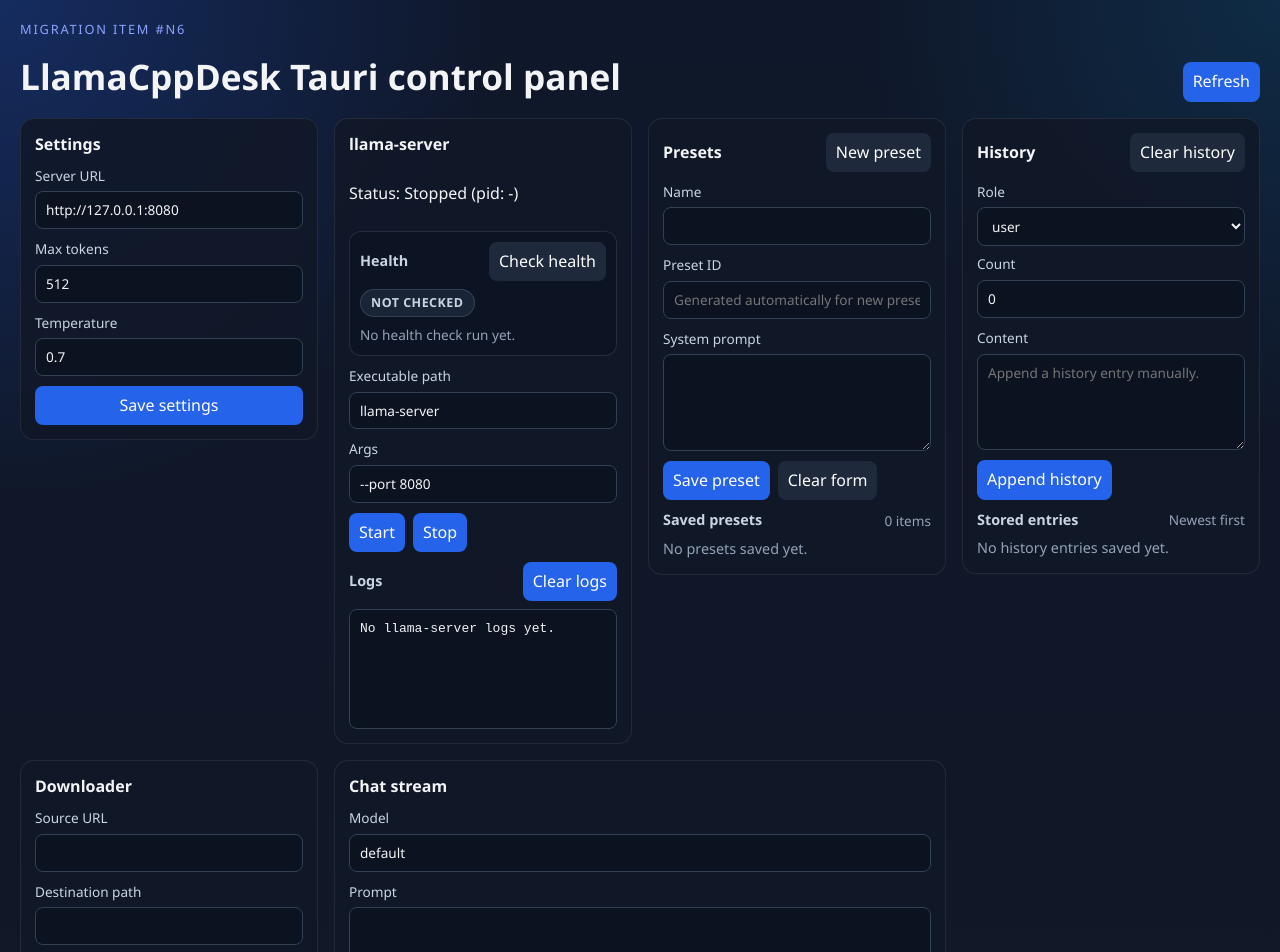
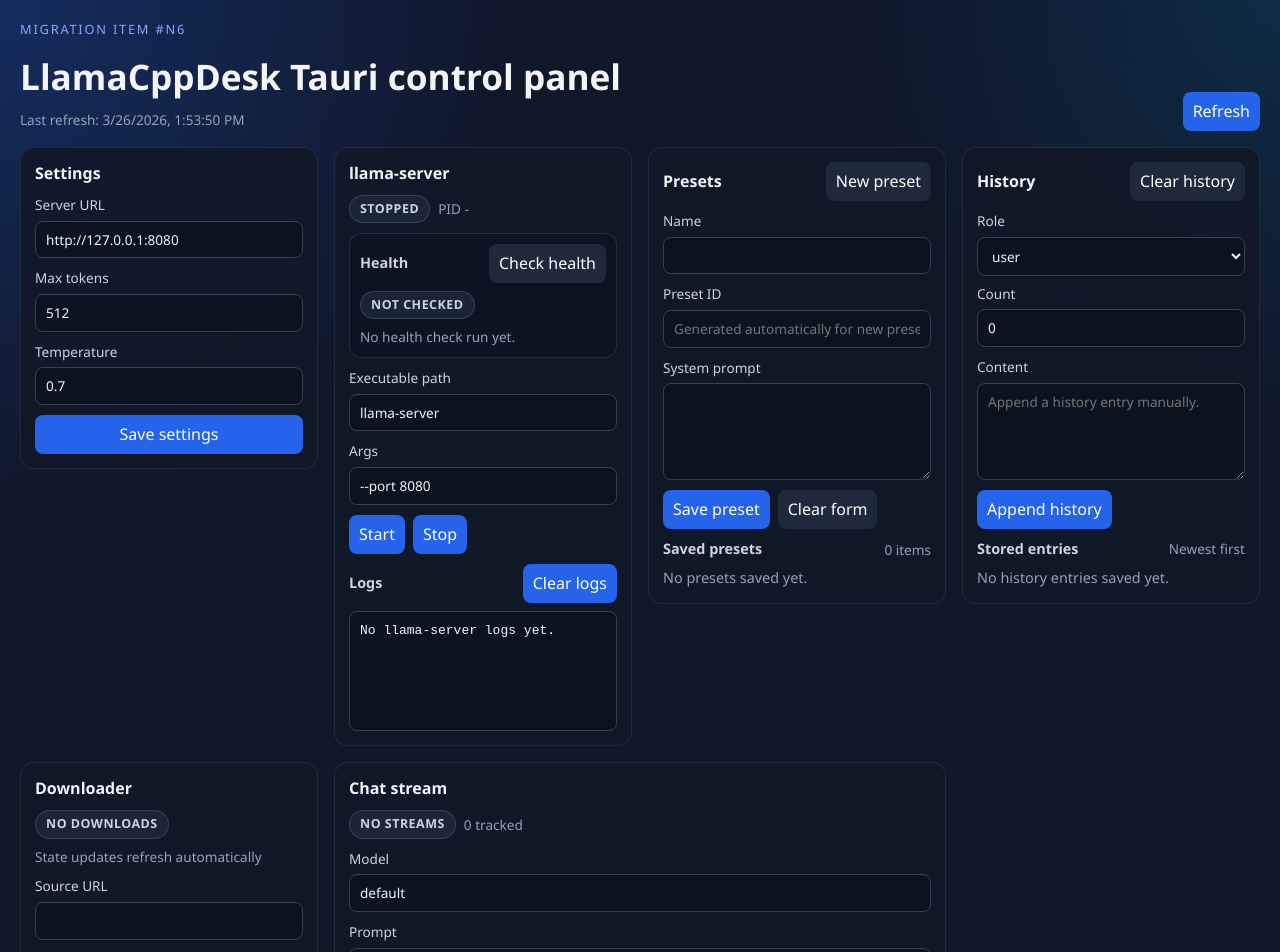
Before and after one commit to isink17/llama.cpp-gui, a React (Vite) app in the folder ui/: page / in a window 1280 px wide. Shown: the top 952 px of the page. Built offline with nearby package versions, Linux system fonts and the light colour scheme.

Commit message:
feat(ui): add refresh timestamp and status badges
Improves migration control panel observability with last-refresh display and clearer process/chat/download status indicators.

```diff
--- a/ui/src/App.tsx
+++ b/ui/src/App.tsx
@@ -43,6 +43,33 @@
   return Number.isNaN(date.getTime()) ? value : date.toLocaleString();
 };
 
+const formatStatusLabel = (value: string) =>
+  value
+    .replace(/_/g, ' ')
+    .replace(/\b\w/g, (character) => character.toUpperCase());
+
+const getToneForState = (value: string) => {
+  switch (value.toLowerCase()) {
+    case 'running':
+    case 'streaming':
+    case 'completed':
+    case 'healthy':
+      return 'success';
+    case 'downloading':
+      return 'info';
+    case 'cancelled':
+    case 'stopped':
+    case 'idle':
+    case 'not checked':
+      return 'neutral';
+    case 'failed':
+    case 'unhealthy':
+      return 'danger';
+    default:
+      return 'neutral';
+  }
+};
+
 function App() {
   const [settings, setSettings] = useState<Settings>({
     serverUrl: 'http://127.0.0.1:8080',
@@ -57,6 +84,7 @@
   const [processHealth, setProcessHealth] =
     useState<LlamaServerHealthStatus | null>(null);
   const [processHealthBusy, setProcessHealthBusy] = useState(false);
+  const [lastRefreshAt, setLastRefreshAt] = useState<string | null>(null);
 
   const [downloadUrl, setDownloadUrl] = useState('');
   const [downloadPath, setDownloadPath] = useState('');
@@ -115,6 +143,8 @@
       setHistoryEntries(loadedHistory);
     } catch (error) {
       setMessage(String(error));
+    } finally {
+      setLastRefreshAt(new Date().toISOString());
     }
   }, []);
 
@@ -359,6 +389,30 @@
       ? 'healthy'
       : 'unhealthy'
     : 'idle';
+  const processBadgeLabel = processStatus.running
+    ? 'Running'
+    : processStatus.lastExitCode !== undefined &&
+        processStatus.lastExitCode !== null
+      ? `Exited ${processStatus.lastExitCode}`
+      : 'Stopped';
+  const processBadgeTone = processStatus.running
+    ? 'success'
+    : processStatus.lastExitCode !== undefined &&
+        processStatus.lastExitCode !== null
+      ? 'danger'
+      : 'neutral';
+  const chatSummaryLabel = activeStream
+    ? `Streaming ${activeStream.model}`
+    : chatStatuses.length
+      ? 'Idle'
+      : 'No streams';
+  const chatSummaryTone = activeStream
+    ? 'info'
+    : chatStatuses.some((item) => item.state === 'failed')
+      ? 'danger'
+      : chatStatuses.some((item) => item.state === 'completed')
+        ? 'success'
+        : 'neutral';
 
   return (
     <main className="app-shell">
@@ -366,6 +420,12 @@
         <div>
           <p className="eyebrow">Migration item #n6</p>
           <h1>LlamaCppDesk Tauri control panel</h1>
+          <div className="header-meta">
+            <span className="hint">
+              Last refresh:{' '}
+              {lastRefreshAt ? formatTimestamp(lastRefreshAt) : 'Waiting...'}
+            </span>
+          </div>
         </div>
         <button onClick={() => void refreshAll()}>Refresh</button>
       </header>
@@ -414,10 +474,12 @@
 
         <article className="card">
           <h2>llama-server</h2>
-          <p>
-            Status: {processStatus.running ? 'Running' : 'Stopped'} (pid:{' '}
-            {processStatus.pid ?? '-'})
-          </p>
+          <div className="status-summary">
+            <span className={`status-badge ${processBadgeTone}`}>
+              {processBadgeLabel}
+            </span>
+            <span className="hint">PID {processStatus.pid ?? '-'}</span>
+          </div>
           <div className="health-panel">
             <div className="panel-header">
               <h3>Health</h3>
@@ -628,6 +690,12 @@
 
         <article className="card">
           <h2>Downloader</h2>
+          <div className="status-summary">
+            <span className="status-badge neutral">
+              {downloads.length ? `${downloads.length} tracked` : 'No downloads'}
+            </span>
+            <span className="hint">State updates refresh automatically</span>
+          </div>
           <label>
             Source URL
             <input
@@ -646,13 +714,30 @@
           <ul>
             {downloads.map((item) => (
               <li key={item.downloadId}>
-                <strong>{item.downloadId}</strong> {item.state}{' '}
-                {item.percentComplete !== null && item.percentComplete !== undefined
-                  ? `(${item.percentComplete.toFixed(1)}%)`
-                  : ''}
-                <button onClick={() => void cancelDownload(item.downloadId)}>
-                  Cancel
-                </button>
+                <div className="status-summary">
+                  <span className={`status-badge ${getToneForState(item.state)}`}>
+                    {formatStatusLabel(item.state)}
+                  </span>
+                  <strong>{item.downloadId}</strong>
+                </div>
+                {item.state === 'failed' && item.error ? (
+                  <div className="hint">{item.error}</div>
+                ) : null}
+                {item.sourceUrl ? <div className="hint">{item.sourceUrl}</div> : null}
+                {item.destinationPath ? (
+                  <div className="hint">{item.destinationPath}</div>
+                ) : null}
+                <div className="hint">
+                  {item.percentComplete !== null &&
+                  item.percentComplete !== undefined
+                    ? `${item.percentComplete.toFixed(1)}%`
+                    : 'Progress unavailable'}
+                </div>
+                <div className="row">
+                  <button onClick={() => void cancelDownload(item.downloadId)}>
+                    Cancel
+                  </button>
+                </div>
               </li>
             ))}
           </ul>
@@ -660,6 +745,12 @@
 
         <article className="card chat-card">
           <h2>Chat stream</h2>
+          <div className="status-summary">
+            <span className={`status-badge ${chatSummaryTone}`}>
+              {chatSummaryLabel}
+            </span>
+            <span className="hint">{chatStatuses.length} tracked</span>
+          </div>
           <label>
             Model
             <input
@@ -679,6 +770,37 @@
             <button onClick={() => void startChat()}>Start stream</button>
             <button onClick={() => void cancelChat()}>Cancel stream</button>
           </div>
+          <div className="panel">
+            <div className="panel-header">
+              <h3>Stream statuses</h3>
+              <span className="hint">Live refresh updates</span>
+            </div>
+            <div className="entry-list">
+              {chatStatuses.length ? (
+                chatStatuses.map((status) => (
+                  <article className="entry-card" key={status.streamId}>
+                    <div className="entry-card-header">
+                      <div className="status-summary">
+                        <span
+                          className={`status-badge ${getToneForState(status.state)}`}
+                        >
+                          {formatStatusLabel(status.state)}
+                        </span>
+                        <strong>{status.model}</strong>
+                      </div>
+                      <div className="hint">{status.streamId}</div>
+                    </div>
+                    <div className="hint">
+                      Bytes received: {status.bytesReceived.toLocaleString()}
+                    </div>
+                    {status.error ? <p>{status.error}</p> : null}
+                  </article>
+                ))
+              ) : (
+                <p className="empty-state">No chat streams tracked yet.</p>
+              )}
+            </div>
+          </div>
           <pre>{chatLog.join('')}</pre>
         </article>
       </section>
--- a/ui/src/styles.css
+++ b/ui/src/styles.css
@@ -38,6 +38,10 @@
   justify-content: space-between;
   align-items: end;
   gap: 16px;
+}
+
+.header-meta {
+  margin-top: 6px;
 }
 
 .eyebrow {
@@ -115,7 +119,8 @@
   flex-wrap: wrap;
 }
 
-.status-pill {
+.status-pill,
+.status-badge {
   display: inline-flex;
   align-items: center;
   border-radius: 999px;
@@ -127,22 +132,31 @@
   border: 1px solid transparent;
 }
 
-.status-pill.healthy {
+.status-pill.healthy,
+.status-badge.success {
   color: #86efac;
   background: rgba(22, 101, 52, 0.24);
   border-color: rgba(74, 222, 128, 0.35);
 }
 
-.status-pill.unhealthy {
+.status-pill.unhealthy,
+.status-badge.danger {
   color: #fca5a5;
   background: rgba(127, 29, 29, 0.24);
   border-color: rgba(248, 113, 113, 0.35);
 }
 
-.status-pill.idle {
+.status-pill.idle,
+.status-badge.neutral {
   color: #cbd5e1;
   background: rgba(30, 41, 59, 0.85);
   border-color: rgba(148, 163, 184, 0.22);
+}
+
+.status-badge.info {
+  color: #bae6fd;
+  background: rgba(8, 47, 73, 0.8);
+  border-color: rgba(56, 189, 248, 0.32);
 }
 
 .health-message {
@@ -159,6 +173,13 @@
 .hint {
   color: #94a3b8;
   font-size: 0.85rem;
+}
+
+.status-summary {
+  display: flex;
+  align-items: center;
+  gap: 8px;
+  flex-wrap: wrap;
 }
 
 label {
@@ -269,6 +290,11 @@
   gap: 6px;
 }
 
+li {
+  display: grid;
+  gap: 6px;
+}
+
 li button {
   margin-left: 8px;
 }
```
